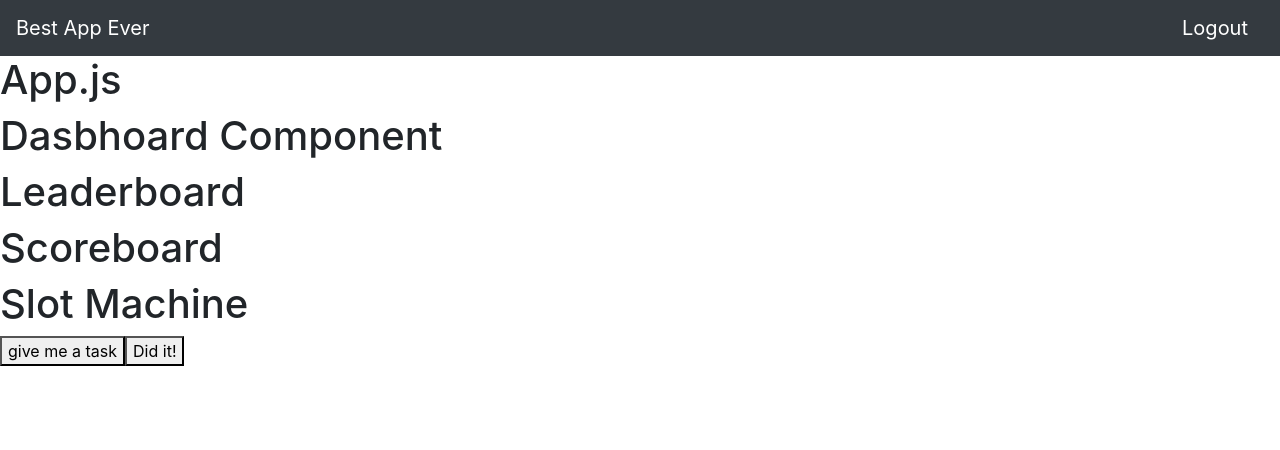
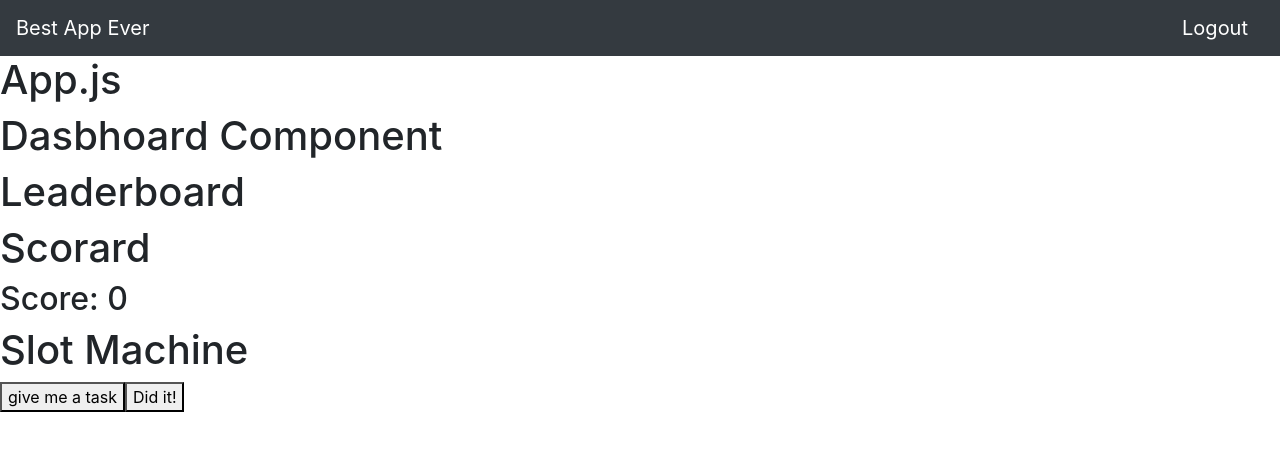
Before and after one commit to jedgodsey/GA-Hackathon, a React (Create React App) app in the folder GA-Hackathon/my-app/: page / in a window 1280 px wide. Both pictures are taken after typing "Sample", "Sample123" into the empty fields and a click on the input 546 px from the left and 183 px from the top of the page. Shown: the top 450 px of the page. Built offline with nearby package versions, Linux system fonts and the light colour scheme.

Commit message:
added some scoreboard functionality

```diff
--- a/GA-Hackathon/my-app/src/components/Dashboard.js
+++ b/GA-Hackathon/my-app/src/components/Dashboard.js
@@ -1,6 +1,5 @@
 import React from 'react';
 import Leaderboard from './Leaderboard';
-import Scoreboard from './Scoreboard';
 import SlotMachine from './SlotMachine';
 
 class Dashboard extends React.Component {
@@ -9,7 +8,6 @@ class Dashboard extends React.Component {
       <>
         <h1>Dasbhoard Component</h1>
         <Leaderboard />
-        <Scoreboard />
         <SlotMachine />
       </>
     )
--- a/GA-Hackathon/my-app/src/components/Scoreboard.js
+++ b/GA-Hackathon/my-app/src/components/Scoreboard.js
@@ -1,11 +1,14 @@
 import React from 'react';
 
 class Scoreboard extends React.Component {
+
   render() {
+    console.log(this.props.score)
     return(
-      <>
-        <h1>Scoreboard</h1>
-      </>
+      <div>
+        <h1>Scorard</h1>
+        <h2>Score: {this.props.score}</h2>
+      </div>
     )
   }
 }
--- a/GA-Hackathon/my-app/src/components/SlotMachine.js
+++ b/GA-Hackathon/my-app/src/components/SlotMachine.js
@@ -1,4 +1,5 @@
 import React from 'react';
+import Scoreboard from './Scoreboard';
 
 class SlotMachine extends React.Component {
   state = {
@@ -23,6 +24,7 @@ class SlotMachine extends React.Component {
   render() {
     return(
       <>
+        <Scoreboard score={this.state.score} />
         <h1>Slot Machine</h1>
         {this.state.task}
         <button onClick={this.selector}>give me a task</button>
```
Also changed, not shown: 1 other file (tests, documents, lock files or other folders).
